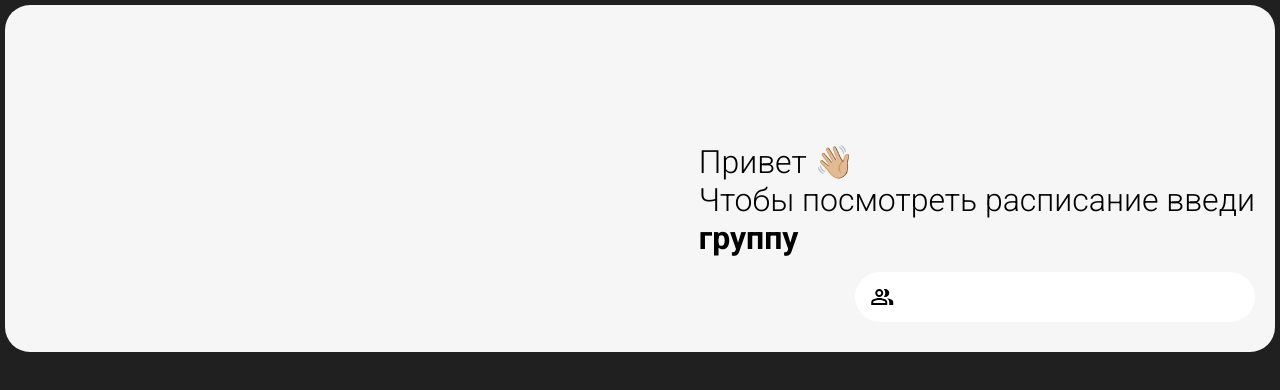
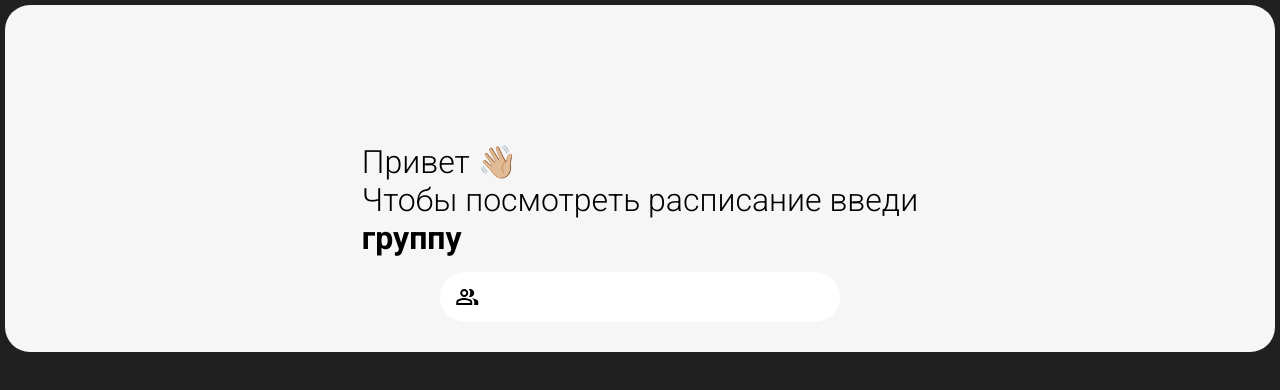
Before and after one commit to Nastya505/animation-main-page, a React (Create React App) app: page / in a window 1280 px wide. Shown: the top 390 px of the page. Built offline with nearby package versions, Linux system fonts and the light colour scheme.

Commit message:
animation version 2

```diff
--- a/src/components/header/header.jsx
+++ b/src/components/header/header.jsx
@@ -7,11 +7,28 @@ import styles from './header.module.css';
 
 const Header = () => {
 
+  function inputAnimation() {
+    const tl = gsap.timeline();
+    tl.to('#icon_input', { fill: '#fff', opacity: 1, duration: .1 });
+    tl.to('#input', { color: '#fff', opacity: 1, duration: .1})
+    .fromTo('#burger', { display: 'none', opacity: 0, duration:0 },{ display: 'flex', opacity: 1, duration:.5 })
+    tl.to('#list', { textAlign: 'center', opacity: 1, duration: 0 });
+    document.getElementById('input').blur();
+  }
+
   const animation = (selectedOptionExists) => {
-
     const tl = gsap.timeline();
     if (selectedOptionExists) {
-        tl.to('#title', { display: 'none', opacity: 0 });
+        tl.to('#title', { display: 'none', opacity: 0 }) ;
+        tl.to('#header', {
+          opacity: 1,
+          backgroundColor: '#464646',
+          height: '80px',
+          padding: '15px',
+          margin: 0,
+          alignItems: "end",
+          justifyContent: "flex-end"
+        });
         tl.fromTo(
           '#input-wrapper',
           { opacity: 1, y: 0, color: 'black' },
@@ -19,25 +36,12 @@ const Header = () => {
             maxWidth: '162px',
             y: 0,
             backgroundColor: '#616161',
-          alignItems: 'end',
             opacity: 1,
             color: '#fff',
           }
           );
-        tl.to('#icon_input', { fill: '#fff', opacity: 1, duration: 0 });
-        tl.to('#list', {textAlign: 'center', opacity: 1, duration: 0 });
-        tl.to('#input', { color: '#fff', opacity: 1, duration: 0 });
-        tl.to('#header', {
-        opacity: 1,
-        backgroundColor: '#464646',
-        height: '80px',
-        padding: '15px',
-        margin: 0,
-        alignItems: 'end'
-        }).fromTo('#burger', { display: 'none', opacity: 0 },
-         { display: 'flex', opacity: 1 });
 
-        document.getElementById('input').blur();
+        tl.add(inputAnimation)
     }
   }
 
--- a/src/components/header/header.module.css
+++ b/src/components/header/header.module.css
@@ -19,13 +19,12 @@
     gap: 15px;
     height: 347px;
     justify-content: flex-end;
-    align-items: end;
+    align-items: center;
 }
 .title{
     font-size: 32px;
     font-weight: 300;
     transition: all .2s;
-
 }
 .title p{
     margin: 0;
--- a/src/components/input/input.module.css
+++ b/src/components/input/input.module.css
@@ -7,7 +7,7 @@
     padding: 13px 15px;
     gap: 10px;
     justify-content: center;
-    align-items: flex-end;
+    align-items: center;
     transition: all .5s ;
     position: relative;
 }
@@ -52,13 +52,11 @@
   cursor: pointer;
   font-size: 16px;
   font-weight:300;
-  padding-top: 5px;
   padding-inline: 20px;
   width: 100%;
 }
 
 .list li:last-child{
-  padding-top: 0px;
   padding-bottom:20px;
 
 }
```
Also changed, not shown: src/components/tooltip/tooltip.jsx (+35 -0 lines). Lines whose indentation alone changed are shown as unchanged.
